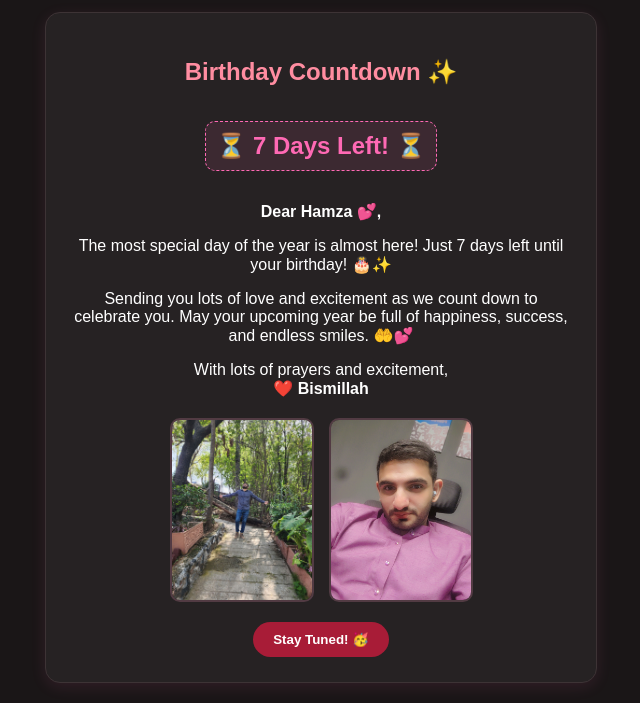
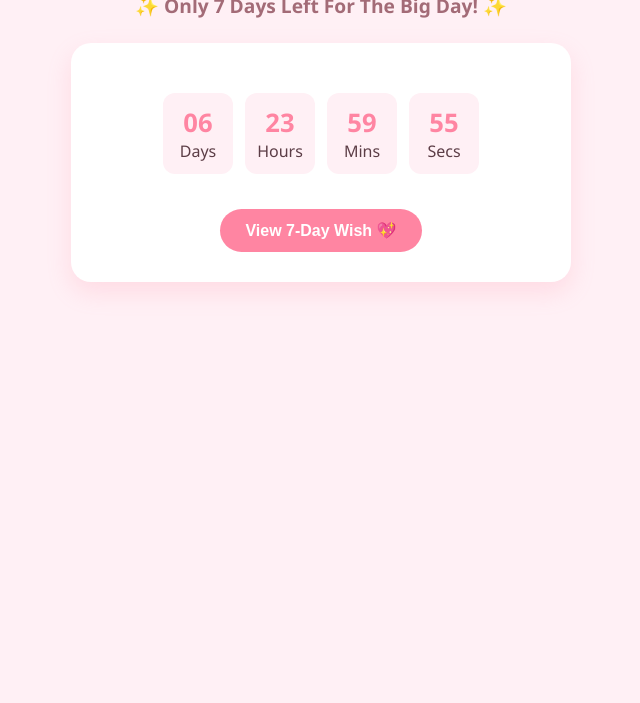
Before and after one commit to bsmllhshabbir-prog/Birthday-, a plain HTML site: page index.html in a window 1280 px wide. Shown: the part 123-826 px from the top of the page, without its empty margins (319-959 px from the left). After the commit the page ends 800 px from the top, so only its background shows below. Drawn offline with Linux system fonts and the light colour scheme.

Commit message:
Revamp countdown page with new styles and content

```diff
--- a/index.html
+++ b/index.html
@@ -1,97 +1,168 @@
 <!DOCTYPE html>
 <html lang="en">
 <head>
-    <meta charset="UTF-8">
-    <meta name="viewport" content="width=device-width, initial-scale=1.0">
-    <title>7 Days To Go!</title>
+  <meta charset="UTF-8" />
+  <meta name="viewport" content="width=device-width, initial-scale=1.0" />
+  <title>7 Days To Go! 🎉</title>
   <style>
+    :root {
+      --primary-color: #ff85a2;
+      --secondary-color: #f7abb6;
+      --accent-color: #ffb6c1;
+      --bg-color: #fff0f5;
+      --card-bg: #ffffff;
+      --text-color: #5c3d46;
+    }
+
+    * {
+      box-sizing: border-box;
+      margin: 0;
+      padding: 0;
+    }
+
     body {
-            background-color: #1a1617;
-            color: #ffffff;
-            font-family: Arial, sans-serif;
+      font-family: 'Segoe UI', Tahoma, Geneva, Verdana, sans-serif;
+      background-color: var(--bg-color);
+      color: var(--text-color);
+      display: flex;
+      flex-direction: column;
+      align-items: center;
+      min-height: 100vh;
+      padding: 20px;
+    }
+
+    header {
       text-align: center;
-            padding: 20px;
-            margin: 0;
+      margin-top: 2rem;
+      margin-bottom: 1.5rem;
     }
+
+    h1 {
+      font-size: 2.5rem;
+      color: var(--primary-color);
+      margin-bottom: 0.5rem;
+    }
+
+    .subtitle {
+      font-size: 1.2rem;
+      color: #a36b77;
+      font-weight: 600;
+    }
+
     .card {
-            background-color: #262223;
-            border-radius: 15px;
-            padding: 25px;
+      background: var(--card-bg);
+      border-radius: 20px;
+      padding: 30px;
       max-width: 500px;
-            margin: 0 auto;
-            border: 1px solid #3d3335;
-            box-shadow: 0 4px 15px rgba(255, 105, 180, 0.1);
+      width: 100%;
+      box-shadow: 0 10px 25px rgba(255, 133, 162, 0.2);
+      text-align: center;
+      margin-bottom: 2rem;
     }
-        h1 { color: #ff69b4; }
-        h2 { color: #ff8da1; }
+
     .countdown {
-            font-size: 24px;
-            font-weight: bold;
-            color: #ff69b4;
-            background: rgba(255, 105, 180, 0.1);
-            padding: 10px;
-            border-radius: 10px;
-            display: inline-block;
-            margin: 15px 0;
-            border: 1px dashed #ff69b4;
-        }
-        .photos-container {
       display: flex;
       justify-content: center;
-            gap: 15px;
-            margin-top: 20px;
-            flex-wrap: wrap;
+      gap: 12px;
+      margin: 20px 0;
     }
-        .photo-card {
-            width: 140px;
-            height: 180px;
-            border-radius: 10px;
-            overflow: hidden;
-            border: 2px solid #523b43;
+
+    .time-box {
+      background: var(--bg-color);
+      padding: 12px 10px;
+      border-radius: 12px;
+      min-width: 70px;
     }
-        .photo-card img {
-            width: 100%;
-            height: 100%;
-            object-fit: cover;
+
+    .time-box span {
+      display: block;
+      font-size: 1.6rem;
+      font-weight: bold;
+      color: var(--primary-color);
     }
+
     .btn {
-            background-color: #a81c37;
+      background-color: var(--primary-color);
       color: white;
       border: none;
-            padding: 10px 20px;
-            border-radius: 20px;
-            margin-top: 20px;
+      padding: 12px 25px;
+      border-radius: 25px;
+      font-size: 1rem;
       font-weight: bold;
       cursor: pointer;
+      transition: transform 0.2s, background-color 0.2s;
+      margin-top: 15px;
+    }
+
+    .btn:hover {
+      background-color: #e66b88;
+      transform: scale(1.05);
+    }
+
+    #message {
+      display: none;
+      margin-top: 20px;
+      padding: 15px;
+      background: var(--bg-color);
+      border-radius: 12px;
+      font-size: 1.1rem;
+      line-height: 1.6;
+      color: var(--text-color);
+      animation: fadeIn 0.5s ease-in-out forwards;
+    }
+
+    @keyframes fadeIn {
+      from { opacity: 0; transform: translateY(10px); }
+      to { opacity: 1; transform: translateY(0); }
     }
   </style>
 </head>
 <body>
 
-    <h1>Countdown Begins! 💕</h1>
-    <p>Get ready for the special day!</p>
+  <header>
+    <h1>⏳ Countdown Begins! 🎂</h1>
+    <p class="subtitle">✨ Only 7 Days Left For The Big Day! ✨</p>
+  </header>
 
   <div class="card">
-        <h2>Birthday Countdown ✨</h2>
+    <div class="countdown">
+      <div class="time-box"><span id="days">07</span>Days</div>
+      <div class="time-box"><span id="hours">00</span>Hours</div>
+      <div class="time-box"><span id="minutes">00</span>Mins</div>
+      <div class="time-box"><span id="seconds">00</span>Secs</div>
+    </div>
 
-        <div class="countdown">⏳ 7 Days Left! ⏳</div>
+    <button class="btn" onclick="showMessage()">View 7-Day Wish 💖</button>
 
-        <p><b>Dear Hamza 💕,</b></p>
-        <p>The most special day of the year is almost here! Just 7 days left until your birthday! 🎂✨</p>
-        <p>Sending you lots of love and excitement as we count down to celebrate you. May your upcoming year be full of happiness, success, and endless smiles. 🤲💕</p>
-        <p>With lots of prayers and excitement,<br>❤️ <b>Bismillah</b></p>
-
-        <div class="photos-container">
-            <div class="photo-card">
-                <img src="118608.jpeg" alt="Photo 1">
-            </div>
-            <div class="photo-card">
-                <img src="Snapchat-17439674.jpg" alt="Photo 2">
+    <div id="message">
+      <p>🎈 <strong>Just 7 days to go!</strong> The excitement starts now. Sending you lots of love and early birthday wishes as we count down to your special day! 🎉✨</p>
     </div>
   </div>
 
-        <button class="btn">Stay Tuned! 🥳</button>
-    </div>
+  <script>
+    function showMessage() {
+      const msg = document.getElementById('message');
+      msg.style.display = msg.style.display === 'block' ? 'none' : 'block';
+    }
 
+    // Target date: exactly 7 days from now
+    const targetDate = new Date().getTime() + (7 * 24 * 60 * 60 * 1000);
+
+    const timer = setInterval(() => {
+      const now = new Date().getTime();
+      const distance = targetDate - now;
+
+      if (distance < 0) {
+        clearInterval(timer);
+        document.querySelector('.countdown').innerHTML = "<h3>🎂 Happy Birthday! 🎉</h3>";
+        return;
+      }
+
+      document.getElementById('days').innerText = String(Math.floor(distance / (1000 * 60 * 60 * 24))).padStart(2, '0');
+      document.getElementById('hours').innerText = String(Math.floor((distance % (1000 * 60 * 60 * 24)) / (1000 * 60 * 60))).padStart(2, '0');
+      document.getElementById('minutes').innerText = String(Math.floor((distance % (1000 * 60 * 60)) / (1000 * 60))).padStart(2, '0');
+      document.getElementById('seconds').innerText = String(Math.floor((distance % (1000 * 60)) / 1000)).padStart(2, '0');
+    }, 1000);
+  </script>
 </body>
 </html>
```
Lines whose indentation alone changed are shown as unchanged.
